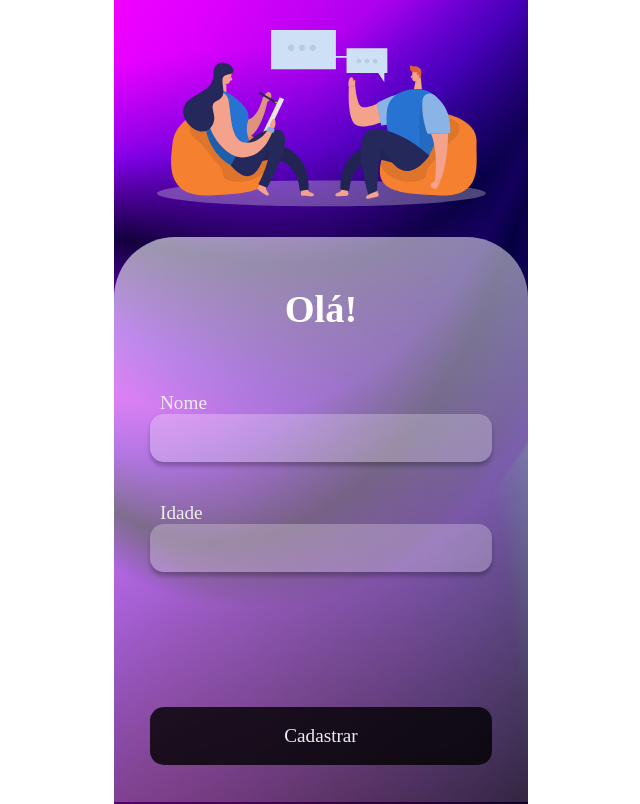
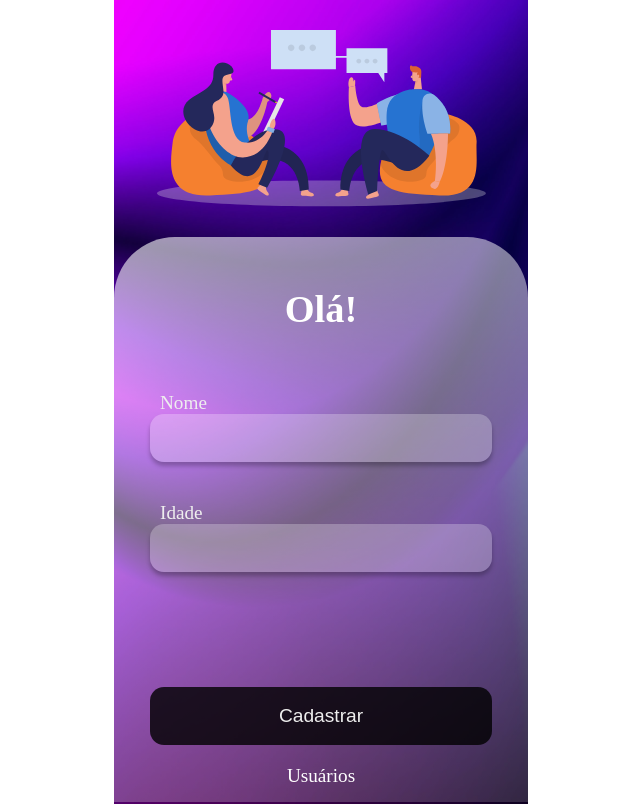
Before and after one commit to GabrielHCustodio/App-Users, a Vue app: page / in a window 1280 px wide. Shown: the whole page, without its empty margins (319-959 px from the left). Built offline with nearby package versions, Linux system fonts and the light colour scheme.

Commit message:
Input information stored using LocalStorage, created validation and reset of inputs and already created the function of presenting the stored information.

```diff
--- a/src/components/layouts/BtnReg.vue
+++ b/src/components/layouts/BtnReg.vue
@@ -1,6 +1,7 @@
 <template>
   <div class="router">
-    <router-link to="/usersView" class="btn" @click="register">Cadastrar</router-link>
+    <button class="btn" @click="register">Cadastrar</button>
+    <router-link class="btnUsers" to="/usersView" >Usuários</router-link>
   </div>
 </template>
 
@@ -19,20 +20,33 @@ export default {
 .router {
   display: flex;
   align-items: center;
+  flex-direction: column;
 }
 
 .router .btn {
-  margin-top: 95px;
+  margin-top: 75px;
   width: 342px;
   height: 58px;
   background: rgba(0, 0, 0, 0.8);
   border-radius: 14px;
   border: none;
   outline: none;
-  text-decoration: none;
   color: #eeeeee;
   font-size: 1.2rem;
   text-align: center;
   padding: 18px;
 }
+
+.router .btn:hover {
+  cursor: pointer;
+  opacity: 0.9;
+}
+
+.router .btnUsers {
+  margin-top: 20px;
+  text-decoration: none;
+  font-size: 1.2rem;
+  color: #ffffff;
+  text-align: right;
+}
 </style>
--- a/src/components/layouts/Inputs.vue
+++ b/src/components/layouts/Inputs.vue
@@ -23,9 +23,36 @@ export default {
   },
   mounted() {
     this.$emitter.on('informations' , () => {
-      console.log(this.name)
-      console.log(this.age)
+      let users = JSON.parse(localStorage.getItem('users'))
+
+        if(!users) users = []
+        users.push({
+          name: this.name,
+          age: this.age,
+        })
+
+        if(this.validateForm()) {
+          localStorage.setItem('users' , JSON.stringify(users))
+          this.resetForm()
+          console.log('Cadastrou feito com sucesso!!!')
+        }
+        else {
+          console.log('Por favor, verifique se todos os campos estão preenchidos corretamente.')
+        }
+
     })
+  },
+  methods: {
+    resetForm() {
+      this.name = "",
+      this.age = ""
+    },
+    validateForm() {
+      let validate = true
+      if(this.name === '') validate = false
+      if(this.age === '') validate = false
+      return validate
+    }
   }
 };
 </script>
@@ -54,3 +81,24 @@ export default {
   color: #eeeeee;
 }
 </style>
+
+
+<!--if(this.validaForm()) {
+        localStorage.setItem('vagas', JSON.stringify(vagas))
+        this.$emitter.emit('alerta', {
+          tipo: 'sucesso',
+          titulo: `A vaga ${this.titulo} foi criada com sucesso`,
+          descricao: `Parabéns, a vaga foi cadastrada e poderá ser consultada por milhares de candidatos na nossa plataforma.`
+        })
+        this.resetForm()
+      }
+
+      else {
+        this.$emitter.emit('alerta', {
+          tipo: 'erro',
+          titulo: `-_- Opss, não foi possível realizar o cadastro. `,
+          descricao: `Alguma informação não foi preenchida corretamente , faça o ajuste e tente novamente. Obrigado.`
+        })
+      }
+    }
+    -->
--- a/src/components/layouts/Register.vue
+++ b/src/components/layouts/Register.vue
@@ -14,15 +14,11 @@ export default {
     name: 'usersRegister',
     data() {
         return {
-            usersRegister: [
-                {name: 'Gabriel' , age: 22},
-                {name: 'Guilherme' , age: 24},
-                {name: 'Ana Julia' , age: 19},
-                {name: 'Mayra' , age: 29},
-                {name: 'Carlos' , age: 45},
-                {name: 'Mariana' , age: 20}
-            ]
+            usersRegister: []
         }
+    },
+    mounted() {
+        this.usersRegister = JSON.parse(localStorage.getItem('users'))
     },
     methods: {
         dlt() {
```
